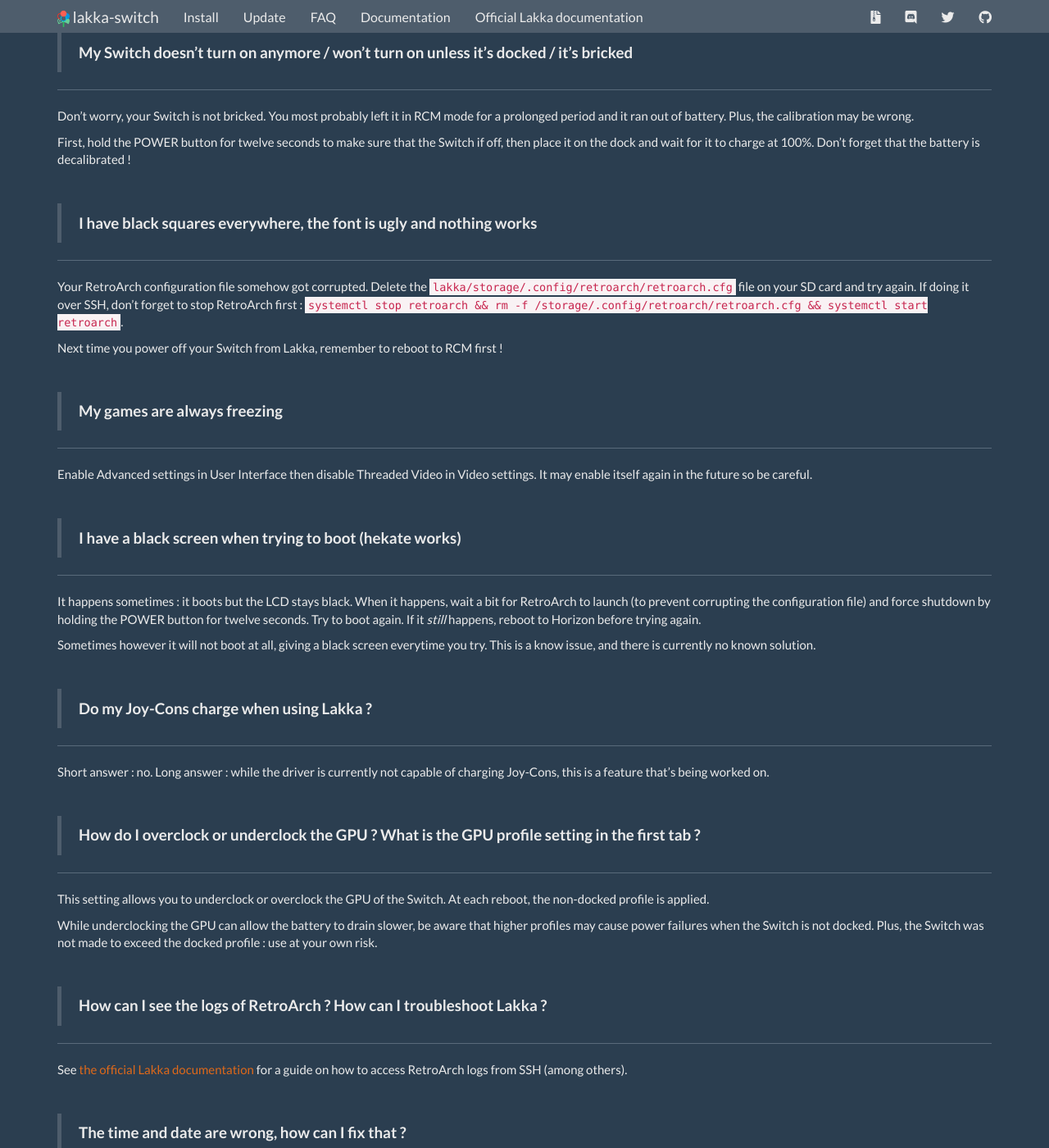
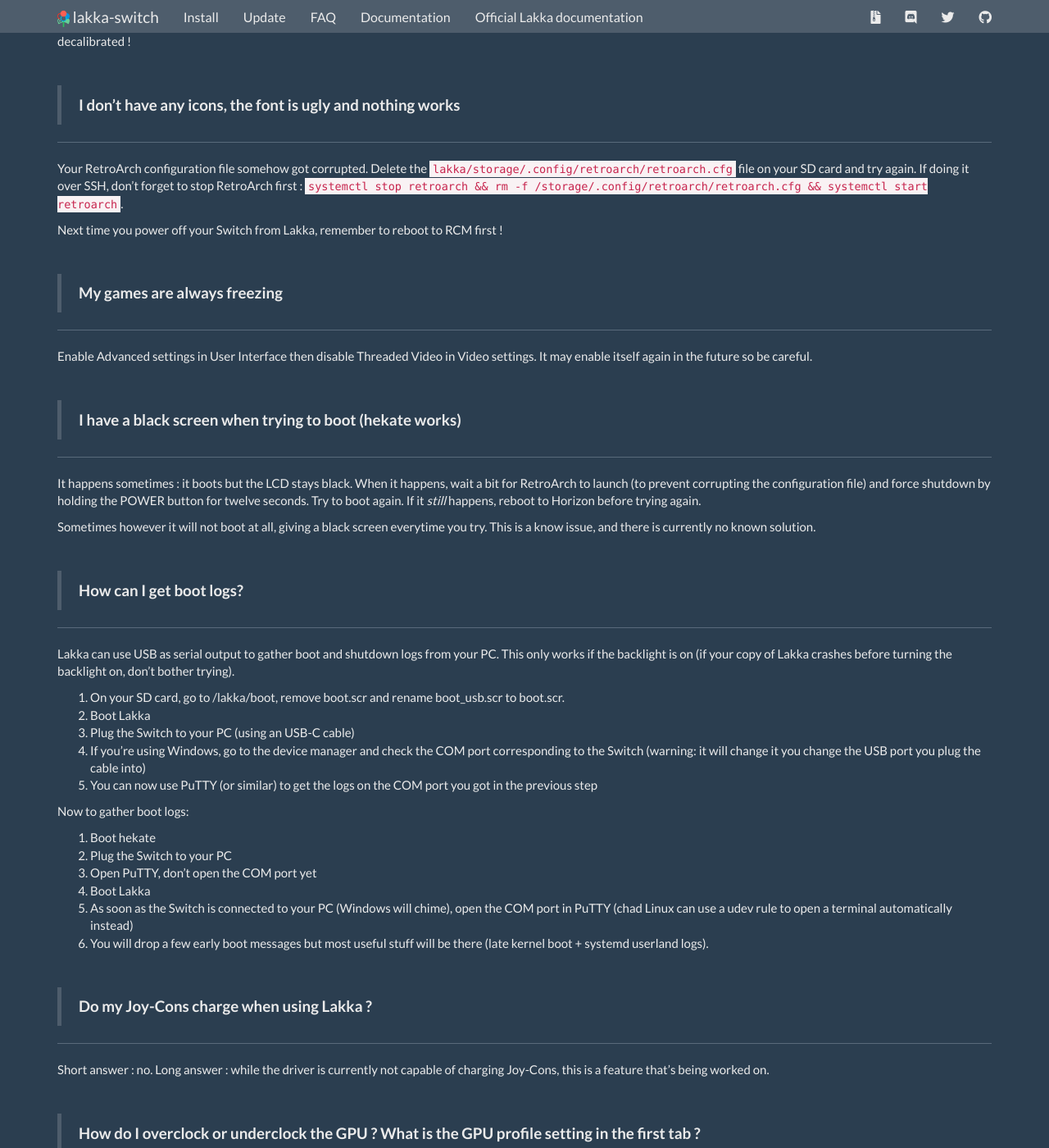
Before and after one commit to lakka-switch/documentation, a Jekyll site: the page built from faq.md, in a window 1280 px wide and 1400 px high, scrolled down 2627 px. Shown: the whole window at 82% size. Built offline with Jekyll 4.4.1, drawn with Linux system fonts in a browser that asks for light colours; nearby versions of some CDN libraries; some of the changed text lies outside the part shown.

Commit message:
Update faq.md

```diff
--- a/faq.md
+++ b/faq.md
@@ -72,6 +72,8 @@
 
 ***
 
+**Please note that Bluetooth is currently broken. Do not bother trying this as it will not work.**
+
 1. Enable Bluetooth in Services
 2. Pair your headset using SSH : (use Putty on Windows, credentials are `root` and `root`)
     1. `bluetoothctl`
@@ -82,13 +84,6 @@
     6. `trust XX:XX:XX:XX:XX:XX`
     7. `connect XX:XX:XX:XX:XX:XX`
 3. If the audio is choppy, make sure to update the boot/tegra210-nintendo-switch.dtb file on your SD card (take the one from the latest update archive). If it doesn't work at all, make sure that Audio driver is set to pulse and Audio and Audio sync are enabled.
-
-&nbsp;
-> **Why doesn't my Bluetooth speaker automatically reconnect when rebooting ?**
-
-***
-
-Ask the developers of BlueZ why they used `:` in file and folder names for their config. Hint: it's an illegal character for both ext4 and FAT32 filesystems, but FAT32 happens to totally reject it while ext4 allows it if escaped. We use FAT32.
 
 &nbsp;
 > **How do I setup AirPlay audio ? (thanks to @rd for this guide)**
@@ -110,7 +105,7 @@
 
 ***
 
-Short answer : you can't, reboot to Horizon then shutdown. Long answer : the shutdown option in Lakka was removed for safety reasons ; to shutdown, reboot to RCM then press the POWER button for twelve seconds. It is a good idea to boot in Horizon to shutdown properly from here.
+Short answer : you can't, you have to reboot to Horizon then shutdown. Long answer : the shutdown option in Lakka was removed for safety reasons ; to shutdown, reboot to RCM then press the POWER button for twelve seconds. It is a good idea to boot in Horizon to shutdown properly from here.
 
 &nbsp;
 > **My Switch doesn't turn on anymore / won't turn on unless it's docked / it's bricked**
@@ -122,7 +117,7 @@
 First, hold the POWER button for twelve seconds to make sure that the Switch if off, then place it on the dock and wait for it to charge at 100%. Don't forget that the battery is decalibrated !
 
 &nbsp;
-> **I have black squares everywhere, the font is ugly and nothing works**
+> **I don't have any icons, the font is ugly and nothing works**
 
 ***
 
@@ -145,6 +140,27 @@
 It happens sometimes : it boots but the LCD stays black. When it happens, wait a bit for RetroArch to launch (to prevent corrupting the configuration file) and force shutdown by holding the POWER button for twelve seconds. Try to boot again. If it _still_ happens, reboot to Horizon before trying again.
 
 Sometimes however it will not boot at all, giving a black screen everytime you try. This is a know issue, and there is currently no known solution.
+
+&nbsp;
+> **How can I get boot logs?**
+
+***
+
+Lakka can use USB as serial output to gather boot and shutdown logs from your PC. This only works if the backlight is on (if your copy of Lakka crashes before turning the backlight on, don't bother trying).
+
+1. On your SD card, go to /lakka/boot, remove boot.scr and rename boot_usb.scr to boot.scr.
+2. Boot Lakka
+3. Plug the Switch to your PC (using an USB-C cable)
+4. If you're using Windows, go to the device manager and check the COM port corresponding to the Switch (warning: it will change it you change the USB port you plug the cable into)
+5. You can now use PuTTY (or similar) to get the logs on the COM port you got in the previous step
+
+Now to gather boot logs:
+1. Boot hekate
+2. Plug the Switch to your PC
+3. Open PuTTY, don't open the COM port yet
+4. Boot Lakka
+5. As soon as the Switch is connected to your PC (Windows will chime), open the COM port in PuTTY (chad Linux can use a udev rule to open a terminal automatically instead)
+6. You will drop a few early boot messages but most useful stuff will be there (late kernel boot + systemd userland logs).
 
 &nbsp;
 > **Do my Joy-Cons charge when using Lakka ?**
@@ -236,4 +252,4 @@
 
 ***
 
-Lakka on Switch is not upstreamed yet so the buildbot is not configured for the Online Updater. It will be added back if / when the Switch project is merged with the original Lakka repository.
+There is no need to use the Online Updater, so it's disabled to avoid breaking things.
```
